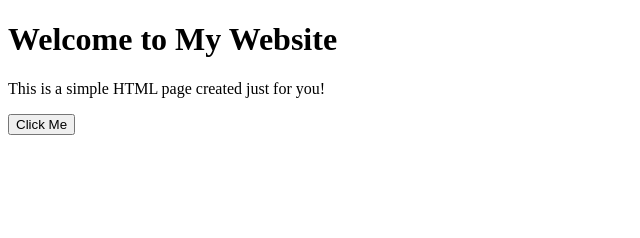
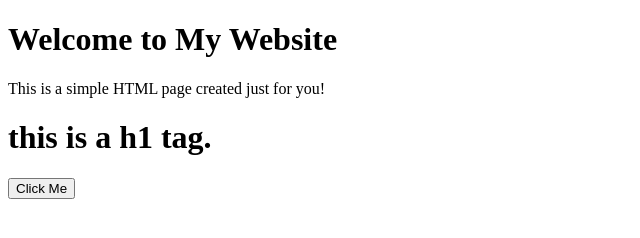
Before and after one commit to AsifAliAnsari-GH/demo-git, a plain HTML site: page index.html in a window 1280 px wide. Shown: the whole page, without its empty margins (0-640 px from the left). Drawn offline with Linux system fonts and the light colour scheme.

Commit message:
this is a comment

```diff
--- a/index.html
+++ b/index.html
@@ -7,6 +7,7 @@
 <body>
   <h1>Welcome to My Website</h1>
   <p>This is a simple HTML page created just for you!</p>
+  <h1>this is a h1 tag.</h1>
 
   <button onclick="alert('Hello, welcome to my page!')">Click Me</button>
 </body>
```
